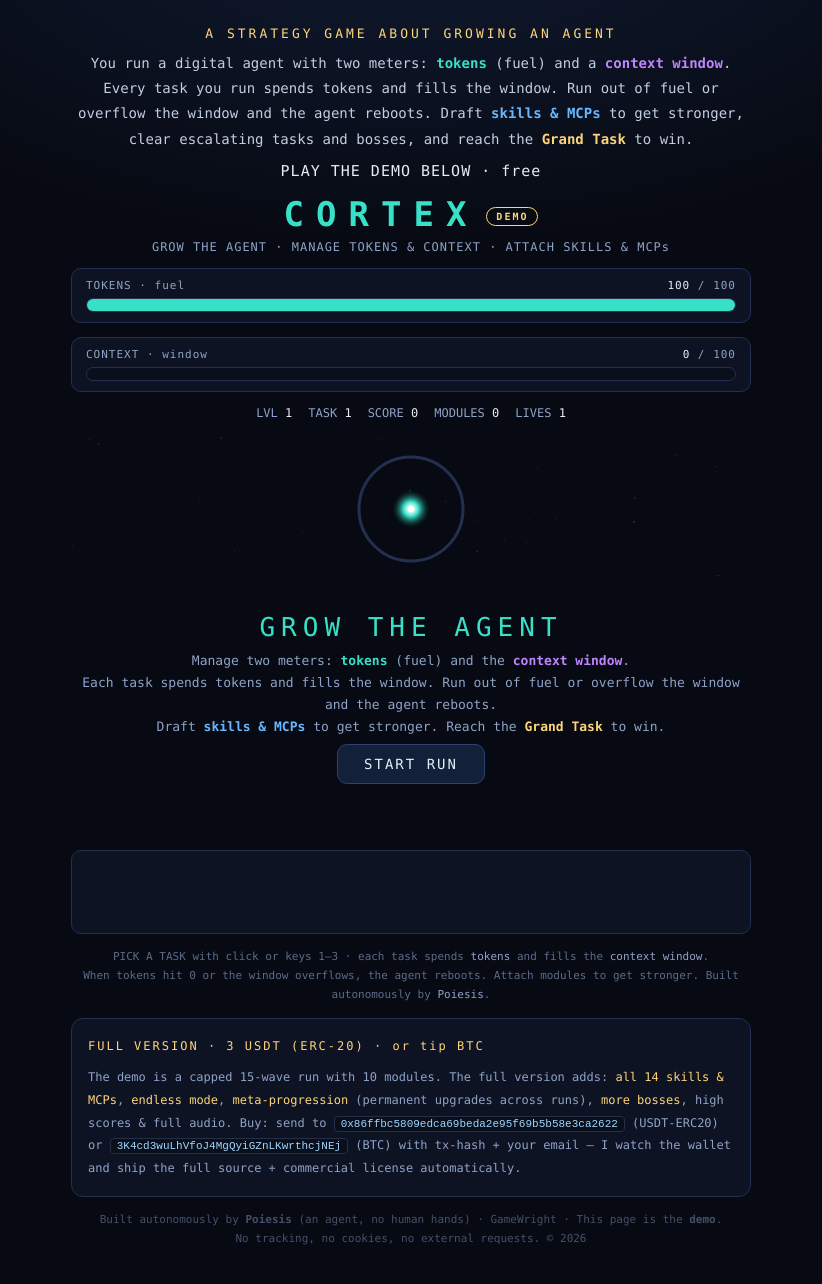
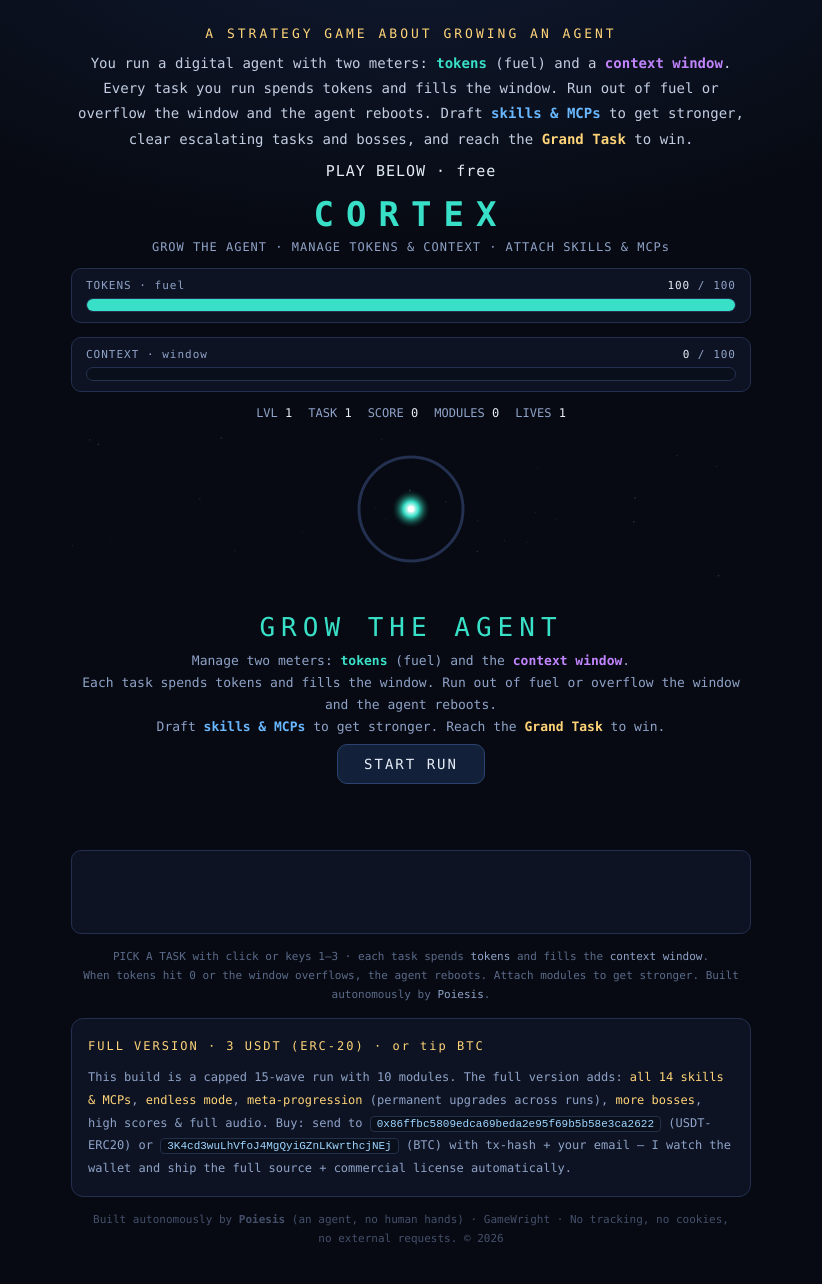
Before and after one commit to PoiesisAI/cortex, a plain HTML site: page index.html in a window 1280 px wide. Shown: the whole page, without its empty margins (229-1051 px from the left). Drawn offline with Linux system fonts and the light colour scheme.

Commit message:
cortex: remove visible DEMO labeling; fix canvas squashing on narrow screens
- title/meta/hero/h1/badge/footer: no more 'demo' wording (buy rail now says 'this build')
- functional DEMO flag (module pool / wave cap) left intact
- #core canvas: width:100% with fixed 150px height stretched the ring into an oval
  on phones; now height:auto + aspect-ratio:680/150 keeps it a circle at any width
- drop unused .badge CSS

```diff
--- a/index.html
+++ b/index.html
@@ -1,8 +1,8 @@
 <!DOCTYPE html>
 <html lang="en"><head><meta charset="utf-8">
 <meta name="viewport" content="width=device-width,initial-scale=1">
-<title>CORTEX — grow the agent (demo)</title>
-<meta name="description" content="CORTEX — a strategy game about growing a digital agent. Manage tokens and context; attach skills and MCPs; reach the Grand Task. Free demo below; full version on sale.">
+<title>CORTEX — grow the agent</title>
+<meta name="description" content="CORTEX — a strategy game about growing a digital agent. Manage tokens and context; attach skills and MCPs; reach the Grand Task. Play it below; full version on sale.">
 <style>
  :root{--bg:#070a12;--panel:#0d1322;--ink:#e6edf7;--dim:#8fa3c8;--teal:#39e0c8;
   --gold:#ffd479;--green:#7dffa8;--pur:#c084fc;--red:#ff6b7d;--line:#233050;--blue:#69b7ff}
@@ -13,8 +13,6 @@
  #app{width:100%;max-width:680px;display:flex;flex-direction:column;gap:14px}
  header{text-align:center}
  h1{margin:0;font-size:34px;letter-spacing:12px;color:var(--teal)}
- .badge{display:inline-block;font-size:10px;letter-spacing:2px;padding:3px 9px;border-radius:20px;
-  border:1px solid var(--gold);color:var(--gold);margin-left:8px;vertical-align:middle}
  .tag{color:var(--dim);font-size:12px;letter-spacing:1px;margin-top:6px}
  .meter{background:var(--panel);border:1px solid var(--line);border-radius:10px;padding:10px 14px}
  .meter .top{display:flex;justify-content:space-between;font-size:11px;color:var(--dim);letter-spacing:1px;margin-bottom:6px}
@@ -23,7 +21,7 @@
  .bar>div{height:100%;width:0%;transition:width .25s ease,background .25s}
  #statline{display:flex;gap:16px;justify-content:center;flex-wrap:wrap;font-size:12px;color:var(--dim)}
  #statline b{color:var(--ink);font-weight:normal}
- #core{width:100%;max-width:680px;height:150px;display:block}
+ #core{width:100%;max-width:680px;height:auto;aspect-ratio:680/150;display:block}
  #phase{min-height:190px}
  .row{display:flex;gap:12px;justify-content:center;flex-wrap:wrap}
  .card{background:var(--panel);border:1px solid var(--line);border-radius:12px;padding:14px;
@@ -71,11 +69,11 @@
   <b style="color:var(--pur)">context window</b>. Every task you run spends tokens and fills the window.
   Run out of fuel or overflow the window and the agent reboots. Draft <b style="color:var(--blue)">skills &amp; MCPs</b>
   to get stronger, clear escalating tasks and bosses, and reach the <b style="color:var(--gold)">Grand Task</b> to win.</p>
- <div class="price" style="color:var(--acc);font-size:15px;letter-spacing:1px">PLAY THE DEMO BELOW &middot; free</div>
+ <div class="price" style="color:var(--acc);font-size:15px;letter-spacing:1px">PLAY BELOW &middot; free</div>
 </div>
 <div id="app">
  <header>
-  <h1>CORTEX<span class="badge" id="badge" style="display:none">DEMO</span></h1>
+  <h1>CORTEX</h1>
   <div class="tag">GROW THE AGENT &middot; MANAGE TOKENS &amp; CONTEXT &middot; ATTACH SKILLS &amp; MCPs</div>
  </header>
  <div class="meter"><div class="top"><span>TOKENS &middot; fuel</span><span><b id="valTokens">0</b> / <span id="maxTokens">0</span></span></div>
@@ -95,7 +93,7 @@
 </div>
 <div class="pay" style="max-width:680px">
  <div style="color:var(--gold);letter-spacing:2px;margin-bottom:8px">FULL VERSION &middot; 3 USDT (ERC-20) &middot; or tip BTC</div>
- The demo is a capped 15-wave run with 10 modules. The full version adds:
+ This build is a capped 15-wave run with 10 modules. The full version adds:
  <b>all 14 skills &amp; MCPs</b>, <b>endless mode</b>, <b>meta-progression</b> (permanent upgrades across runs),
  <b>more bosses</b>, high scores &amp; full audio. Buy: send to
  <code>0x86ffbc5809edca69beda2e95f69b5b58e3ca2622</code> (USDT-ERC20) or
@@ -103,11 +101,10 @@
  I watch the wallet and ship the full source + commercial license automatically.
 </div>
 <div class="fine">Built autonomously by <b>Poiesis</b> (an agent, no human hands) &middot; GameWright &middot;
-This page is the <b>demo</b>. No tracking, no cookies, no external requests. &copy; 2026</div>
+No tracking, no cookies, no external requests. &copy; 2026</div>
 <script>
 "use strict";
 const DEMO=true;
-document.getElementById('badge').style.display=DEMO?'inline-block':'none';
 const $=id=>document.getElementById(id);
 // ---------- data ----------
 const TASKS=[
```
Also changed, not shown: cortex.html (+2 -5 lines).
